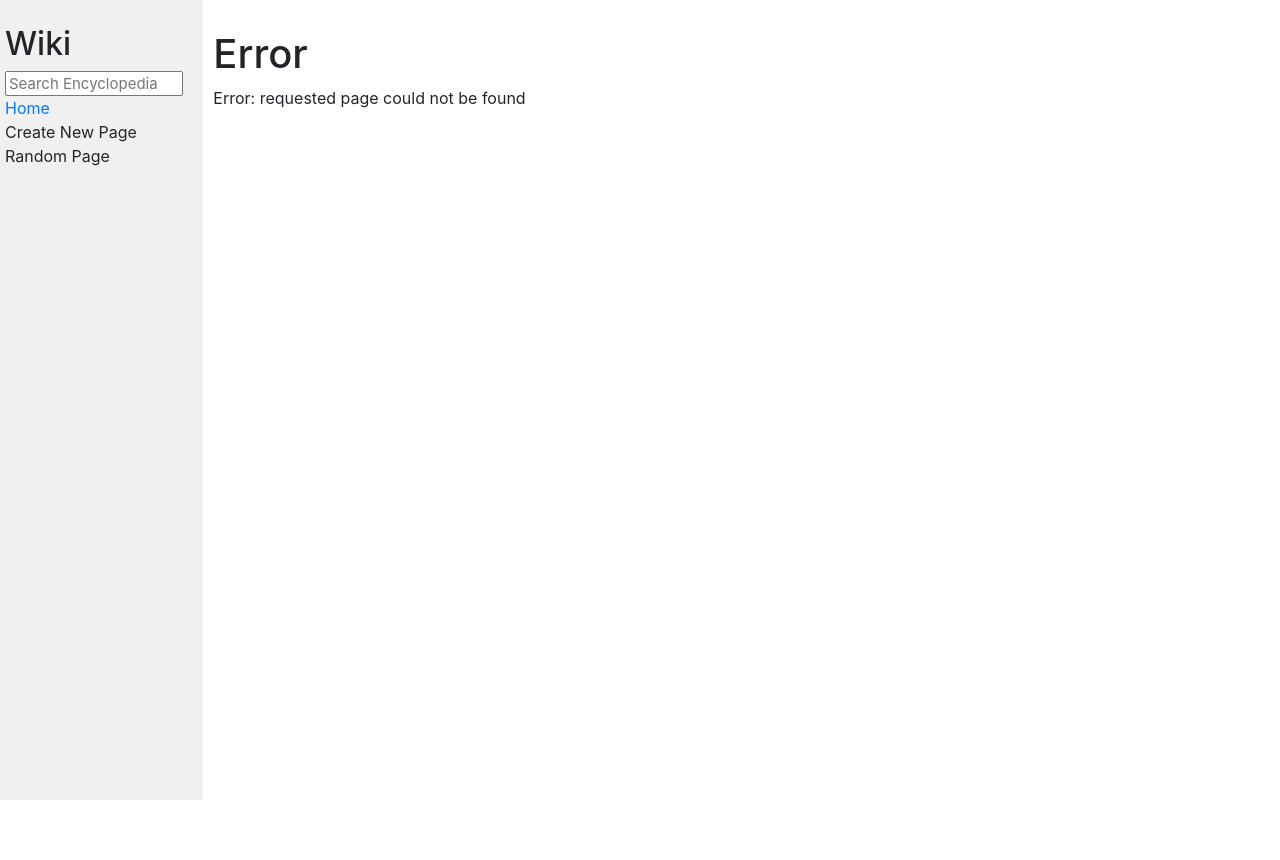
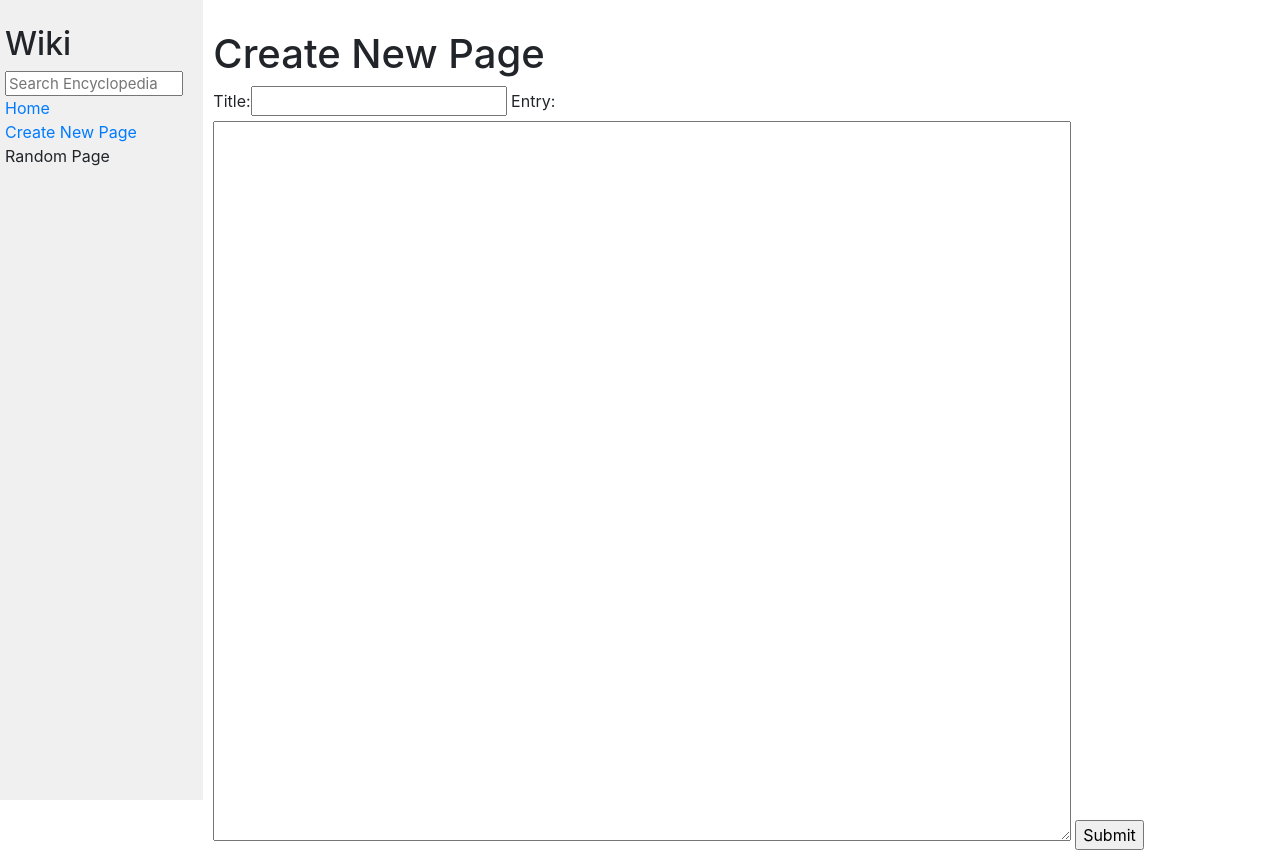
Before and after one commit to cordelia-payson/cs50-wiki, a Django app: page /wiki/newpage in a window 1280 px wide. Before the commit the page ends 800 px from the top, so only its background shows below. Run offline with Django 3.2, Linux system fonts and the light colour scheme; some libraries are stand-ins or nearby versions.

Commit message:
html page for new entry

```diff
--- a/encyclopedia/templates/encyclopedia/layout.html
+++ b/encyclopedia/templates/encyclopedia/layout.html
@@ -20,7 +20,7 @@
                     <a href="{% url 'index' %}">Home</a>
                 </div>
                 <div>
-                    Create New Page
+                    <a href="{% url 'newpage' %}">Create New Page</a>
                 </div>
                 <div>
                     Random Page
--- /dev/null
+++ b/encyclopedia/templates/encyclopedia/newpage.html
@@ -0,0 +1,15 @@
+{% extends "encyclopedia/layout.html" %}
+
+{% block title %}
+    Encyclopedia
+{% endblock %}
+
+{% block body %}
+    <h1>Create New Page</h1>
+    <form action="{% url 'newpage' %}" method="post">
+        {% csrf_token %}
+        {{ form }}
+        <input type="submit">
+    </form>
+
+{% endblock %}
--- a/encyclopedia/urls.py
+++ b/encyclopedia/urls.py
@@ -6,5 +6,6 @@ urlpatterns = [
     path("", views.index, name="index"),
     path("search", views.search, name="search"),
     path("results", views.results, name="results"),
+    path("newpage", views.newpage, name="newpage"),
     path("<str:title>", views.entry, name="title"),
 ]
--- a/encyclopedia/views.py
+++ b/encyclopedia/views.py
@@ -4,6 +4,9 @@ from django.http import HttpResponseRedirect
 from django.urls import reverse
 from . import util
 
+class NewPageForm(forms.Form):
+    title = forms.CharField(label="Title")
+    entry = forms.CharField(widget=forms.Textarea(attrs={'rows': 4}))
 
 def index(request):
     return render(request, "encyclopedia/index.html", {
@@ -42,3 +45,8 @@ def search(request):
 
 def results(request):
     return render(request, "encyclopedia/results.html")
+
+def newpage(request):
+    return render(request, "encyclopedia/newpage.html", {
+        "form": NewPageForm()
+    })
```
